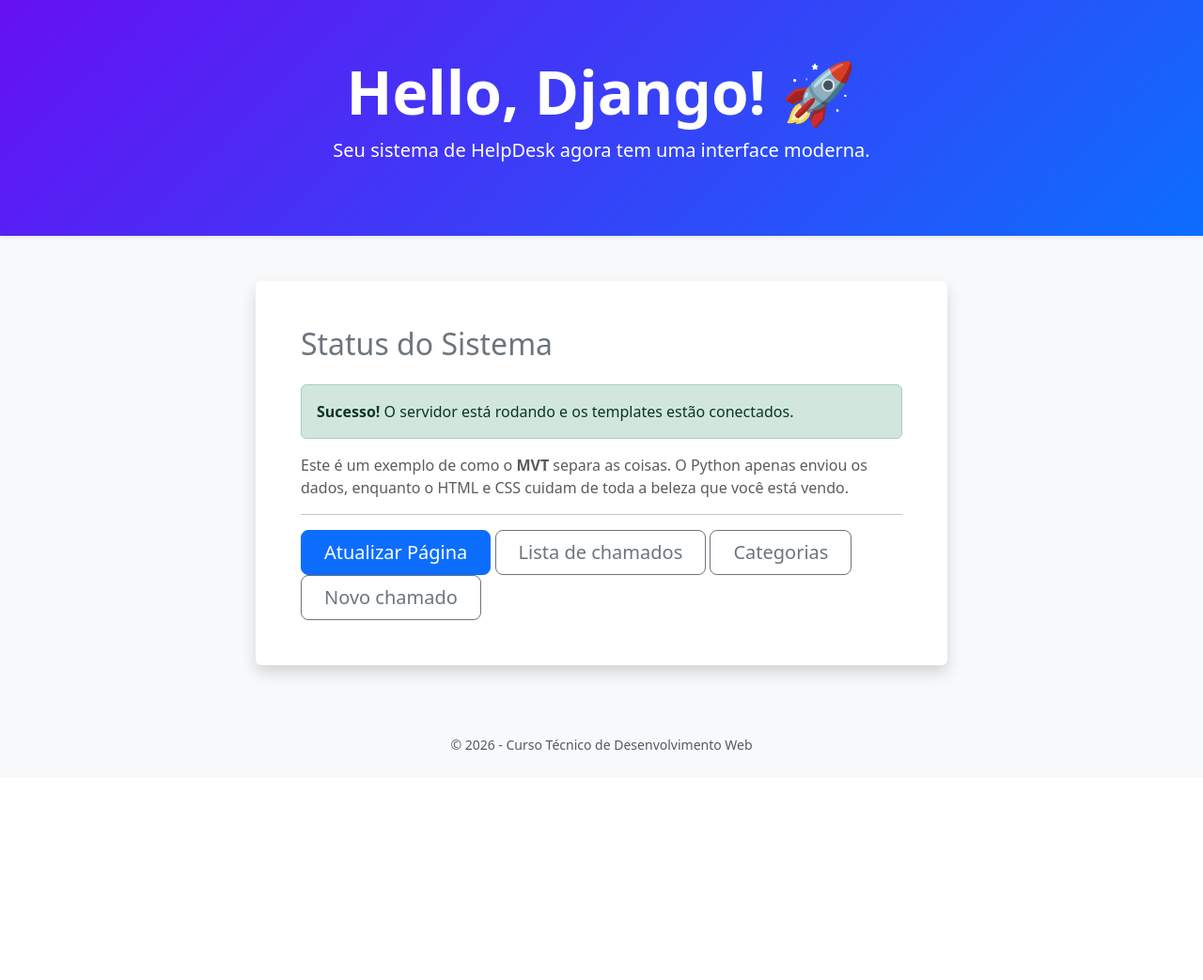
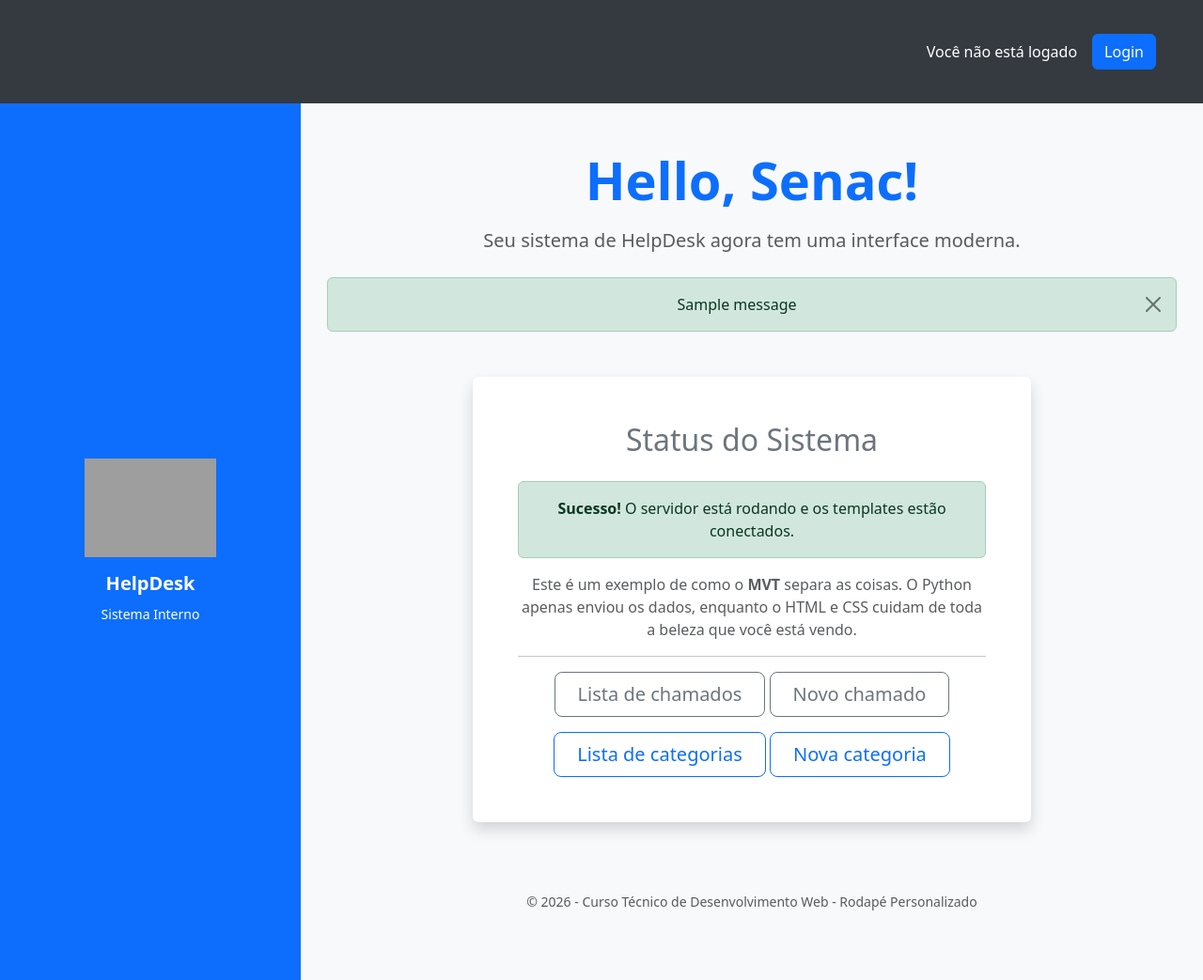
Before and after one commit to AnaCM366/Senac_Python, a Django app: page / in a window 1280 px wide. Shown: the whole page at 94% size. Before the commit the page ends 798 px from the top, so only its background shows below. Run offline with Django 5.2, Linux system fonts and the light colour scheme; tables that the repository leaves empty hold one stand-in row (values such as "Sample post"); one stand-in notice (Sample message) is shown; grey boxes are pictures that could not be loaded.

Commit message:
Aula 11 e 12

```diff
--- /dev/null
+++ b/Aula_4/core/static/core/css/style.css
@@ -0,0 +1,23 @@
+body {
+    background-color: #f8f9fa;
+}
+
+
+h1 {
+    color: #0d6efd;
+}
+
+.hero-section {
+    background: linear-gradient(135deg, #6610f2, #0d6efd);
+    color: white;
+    padding: 60px 0;
+}
+
+.page-header {
+    background-color: #343a40;
+    color: white;
+    padding: 20px 0;
+    justify-items: right;
+    padding-right: 50px;
+    max-height: 124px;
+}
--- a/Aula_4/core/templates/core/base.html
+++ b/Aula_4/core/templates/core/base.html
@@ -1,3 +1,5 @@
+{% load static %}
+
 <!DOCTYPE html>
 <html lang="pt-br">
 
@@ -6,36 +8,79 @@
     <meta name="viewport" content="width=device-width, initial-scale=1.0">
     <title>HelpDesk | Home</title>
     <link href="https://cdn.jsdelivr.net/npm/bootstrap@5.3.0/dist/css/bootstrap.min.css" rel="stylesheet">
-    <style>
-        body {
-            background-color: #f8f9fa;
-        }
-
-        .hero-section {
-            background: linear-gradient(135deg, #6610f2, #0d6efd);
-            color: white;
-            padding: 60px 0;
-        }
-    </style>
+    <link rel="stylesheet" href="{% static 'core/css/style.css' %}">
 </head>
 
 <body>
-    <header class="hero-section text-center shadow-sm">
-        <div class="container">
-            <h1 class="display-3 fw-bold">Hello, Django! 🚀</h1>
-            <p class="lead">Seu sistema de HelpDesk agora tem uma interface moderna.</p>
+    <div class="row g-0 min-vh-100">
+        <div class="page-header">
+
+            {% if user.is_authenticated %}
+            <div class="my-3" style="display: flex;">
+                <div class="me-3" style="align-content: center;">
+                    Olá, <strong>{{ user.username }}</strong>
+                </div>
+                <form method="post" action="/admin/logout/">
+                    {% csrf_token %}
+                    <button type="submit" class="btn btn-danger">
+                        Logout
+                    </button>
+                </form>
+            </div>
+            {% else %}
+            <div class="my-3" style="display: flex;">
+                <div class="me-3" style="align-content: center;">
+                    Você não está logado
+                </div>
+                <a href="/admin/login" class="btn btn-primary">
+                    Login
+                </a>
+            </div>
+            {% endif %}
         </div>
-    </header>
 
-    {% block content %}
-    <div>BEM-VINDO do bloco content</div>
-    {% endblock %}
+        <!-- Sidebar -->
+        <div class="col-12 col-md-3 bg-primary text-white d-flex align-items-center justify-content-center">
+            <div class="text-center p-4">
+                <img src="{% static 'core/img/logo.png' %}" alt="Logo" class="img-fluid mb-3" style="max-width: 140px;">
+                <h5 class="fw-bold">HelpDesk</h5>
+                <small>Sistema Interno</small>
+            </div>
+        </div>
 
-    {% block conteudo %}
-    <footer class="text-center py-4 text-muted">
-        <small>&copy; 2026 - Curso Técnico de Desenvolvimento Web</small>
-    </footer>
-    {% endblock %}
+        <!-- Conteúdo principal -->
+        <div class="col-12 col-md-9 d-flex align-items-center">
+            <header class="w-100 text-center py-5 px-3">
+                <h1 class="display-4 fw-bold mb-3">Hello, Senac!</h1>
+                <p class="lead text-muted mb-4">
+                    Seu sistema de HelpDesk agora tem uma interface moderna.
+                </p>
+
+                <div class="container mt-3">
+                    {% if messages %}
+                    {% for message in messages %}
+                    <div class="alert alert-{{ message.tags }} alert-dismissible fade show" role="alert">
+                        {{ message }}
+                        <button type="button" class="btn-close" data-bs-dismiss="alert"></button>
+                    </div>
+                    {% endfor %}
+                    {% endif %}
+                </div>
+
+                {% block content %}
+                <div>BEM-VINDO do bloco content</div>
+                {% endblock %}
+
+                {%block rodape %}
+                <div class="text-center py-4 text-muted">
+                    <small>&copy; 2026 - Curso Técnico de Desenvolvimento Web - Rodapé Personalizado</small>
+                </div>
+                {% endblock %}
+            </header>
+        </div>
+
+    </div>
+    </div>
 </body>
 
 </html>
--- a/Aula_4/core/templates/core/editar_categoria.html
+++ b/Aula_4/core/templates/core/editar_categoria.html
@@ -1,5 +1,4 @@
 {% extends "core/base.html" %}
-
 
 {% block content %}
 <div class="card shadow-sm">
@@ -9,12 +8,12 @@
     <div class="card-body">
         <form method="POST">
             {% csrf_token %}
-            <!-- Informação especial do formulário de edição categoria -->
+            <!-- Informação especial do formulário de nova categoria -->
 
             <div class="mb-3">
                 <label class="form-label fw-bold">Nome da Categoria:</label>
                 <input type="text" name="nome" class="form-control" placeholder="Ex: Hardware"
-                    value="{{ categoria.nome }}" required>
+                    value="{{categoria.nome}}" required>
             </div>
             <!-- fim da Informação especial  -->
             <div class="d-grid">
--- a/Aula_4/core/templates/core/home.html
+++ b/Aula_4/core/templates/core/home.html
@@ -1,10 +1,7 @@
 {% extends "core/base.html" %}
 
+
 {% block content %}
-<!DOCTYPE html>
-<html lang="pt-br">
-
-<body>
 <main class="container my-5">
     <div class="row justify-content-center">
         <div class="col-md-8">
@@ -27,11 +24,13 @@
                     <hr>
 
                     <div class="d-grid gap-2 d-md-block">
-                            <a href="/" class="btn btn-primary btn-lg px-4">Atualizar Página</a>
-                            <a href="/listar-chamados" class="btn btn-outline-secondary btn-lg px-4">Lista de
-                                chamados</a>
-                            <a href="/listar-categorias" class="btn btn-outline-secondary btn-lg px-4">Categorias</a>
+                        <a href="/listar-chamados" class="btn btn-outline-secondary btn-lg px-4">Lista de chamados</a>
                         <a href="/novo-chamado" class="btn btn-outline-secondary btn-lg px-4">Novo chamado</a>
+                    </div>
+
+                    <div class="d-grid gap-2 d-md-block mt-3">
+                        <a href="/listar-categorias" class="btn btn-outline-primary btn-lg px-4">Lista de categorias</a>
+                        <a href="/nova-categoria" class="btn btn-outline-primary btn-lg px-4">Nova categoria</a>
                     </div>
                 </div>
             </div>
@@ -41,12 +40,9 @@
 
 {% endblock %}
 
-    {% block rodape%}
 
+{% block rodape %}
 <div class="text-center py-4 text-muted">
     <small>&copy; 2026 - Curso Técnico de Desenvolvimento Web - Rodapé Personalizado</small>
 </div>
-</body>
-
-</html>
 {% endblock %}
--- a/Aula_4/core/views.py
+++ b/Aula_4/core/views.py
@@ -1,92 +1,168 @@
-from django.http import HttpResponse
-from django.shortcuts import render, redirect
-# from .models import Chamado
+from django.shortcuts import render, redirect, get_object_or_404
+from .models import Chamado, Categoria
 from django.contrib.auth.decorators import login_required
+from django.contrib.auth.decorators import permission_required
 
-from .models import Categoria
+from django.views.generic import CreateView, ListView, DeleteView, View
+from django.contrib.auth.mixins import LoginRequiredMixin, PermissionRequiredMixin
+from django.urls import reverse_lazy
+from django.contrib import messages
 
-chamados = [
-    {"id": 1, "laboratorio": "Lab 01", "problema": "Computador não liga", "prioridade": "Alta", "data_criacao": "2024-01-10 14:30"},
-    {"id": 2, "laboratorio": "Lab 02", "problema": "Internet lenta", "prioridade": "Média", "data_criacao": "2024-01-11 09:15"},
-    {"id": 3, "laboratorio": "Lab 03", "problema": "Impressora sem tinta", "prioridade": "Baixa", "data_criacao": "2024-01-12 11:45"},
-]
-
-categorias = [
-    {"id": 1, "nome": "Hardware"},
-    {"id": 2, "nome": "Software"},
-    {"id": 3, "nome": "Rede"},
-]
+from django.http import JsonResponse
 
 def home(request):
-    return render(request, 'core/home.html')
+    return render(request, "core/home.html" )
 
+
+# exemplo de view para criar um novo chamado
+# Usando o método POST para receber os dados do formulário e criar um novo registro no banco de dados.
+# Usando o método GET para exibir o formulário para o usuário.
 def novo_chamado(request):
-    # 1. Se o usuário clicou no botão de enviar (POST)
     if request.method == "POST":
-        # Capturamos os dados do formulário
         laboratorio = request.POST.get('laboratorio')
         descricao = request.POST.get('descricao')
         prioridade = request.POST.get('prioridade')
-        # Salvamos na nossa "base de dados"
-        print(f"Recebido: {laboratorio}, {descricao}, {prioridade}")
+        id_categoria = request.POST.get('categoria')
 
-        chamados.append({
-            "id": len(chamados) + 1,
-            "laboratorio": laboratorio,
-            "descricao": descricao,
-            "prioridade": prioridade
-        })
+        # Buscamos o objeto categoria no banco
+        categoria_selecionada = Categoria.objects.get(id=id_categoria)
 
-        # 2. Redireciona de volta para a lista após salvar
-        return redirect('/listar-chamados')
+        Chamado.objects.create(
+            laboratorio=laboratorio,
+            descricao=descricao,
+            prioridade=prioridade,
+            categoria=categoria_selecionada # Passamos o objeto, não o texto!
+        )
 
-    # 3. Se o usuário apenas acessou a página (GET)
-    return render(request, 'core/novo_chamado.html')
+        messages.success(request, 'Chamado criado com sucesso!')
+        return redirect('/listar')
+
+    if request.method == "GET":
+        print("chegou um get")
+        categorias = Categoria.objects.all()
+        return render(request, 'core/novo_chamado.html', {'categorias': categorias})
 
 
-def fechar(request, id):
-    for chamado in chamados:
-        if chamado["id"] == id:
-            chamados.remove(chamado)
-            break
+# recebemos o id do chamado que queremos fechar,
+# buscamos o chamado no banco de dados usando esse id
+# depois chamamos o método delete() para remover o registro do banco.
 
+
+from django.contrib import messages
+def fechar_chamado(request, id):
+    chamado = Chamado.objects.get(id=id)
+    chamado.delete()
+    messages.success(request, 'Chamado fechado com sucesso')
     return redirect('/listar')
 
+
+# primeiro decoramos a função com @login_required para garantir que o usuário esteja autenticado
+# depois decoramos com @permission_required para verificar
+# se o usuário tem a permissão 'core.view_chamado' necessária para acessar essa view.
+#
+# Se o usuário NÃO tiver a permissão, será levantada uma exceção (raise_exception=True)
+@login_required
+@permission_required('core.view_chamado', raise_exception=True)
 def listar_chamados(request):
+    # Busca TODOS os registros do banco de dados
+    chamados = Chamado.objects.all()
     return render(request, 'core/listar.html', {"chamados": chamados})
 
 
 
+# Neste exemplo, recebemos o id do chamado que queremos editar, buscamos o chamado no banco de dados usando esse id
+# Para criarrmos o chamado precisamos passar também as categorias para o template, para que o usuário possa escolher a categoria do chamado.
+# logo retornamos o objeto {'categorias': categorias, 'chamado': chamado}
+def editar_chamado(request, id):
+    # Busca TODOS os registros do banco de dados
+    chamado = Chamado.objects.get(id=id)
+    categorias = Categoria.objects.all()
 
-# Novas views para categorias
+    if request.method == "POST":
+        # 2. Atualiza os campos com o que veio do formulário
+        chamado.laboratorio = request.POST.get('laboratorio')
+        chamado.descricao = request.POST.get('descricao')
+        chamado.prioridade = request.POST.get('prioridade')
+        id_cat = request.POST.get('categoria')
 
-def listar_categorias(request):
-    return render(request, 'core/listar_categorias.html', {"categorias": categorias})
+        chamado.categoria = Categoria.objects.get(id=id_cat)
 
-def nova_categoria(request):
-    if request.method == "POST":
-        nome = request.POST.get('nome')
-        categorias.append({
-            "id": len(categorias) + 1,
-            "nome": nome
-        })
-        # salvar meus dados
-        return redirect('/listar-categorias')
-    return render(request, 'core/nova_categoria.html')
+        # 3. Salva as alterações
+        chamado.save()
+        return redirect('/listar')
+    return render(request, 'core/editar_chamado.html', {'categorias': categorias, 'chamado': chamado,})
 
+# Exmeplo de view para editar uma categoria, usando o id da categoria para buscar o registro no banco de dados,
+# apenas usuários autenticados podem acessar essa view, por isso usamos o decorador @login_required
+@login_required
 def editar_categoria(request, id):
     categoria = Categoria.objects.get(id=id)
-
     if request.method == "POST":
+        #salvar as alterações
         categoria.nome = request.POST.get('nome')
         categoria.save()
-        return redirect('/lista_categorias')
+        return redirect('/listar-categorias')
+
     if request.method == "GET":
-        return render(request, "core/editar_categoria.html", {"categoria": categoria})
+        #retornar o formulário preenchido com os dados atuais
+        return render(request, 'core/editar_categoria.html', {'categoria': categoria})
 
-def excluir_categoria(request, id):
-    for categoria in categorias:
-        if categoria["id"] == id:
-            categorias.remove(categoria)
-            break
-    return redirect('/listar-categorias')
+
+# Exemplo de como era com FBV (function based view)
+# def listar_categorias(request):
+#     categorias = Categoria.objects.all()
+#     return render(request, 'core/listar_categorias.html', {"categorias": categorias})
+#
+# Exemplo de como fica com CBV (class based view)
+class ListarCategoriasView(ListView):
+    model = Categoria
+    template_name = 'core/listar_categorias.html'
+    context_object_name = 'categorias'
+
+# Exemplo para criar uma nova categoria usando CBV (class based view)
+# O usuário deve estar logado e ter a permissão 'core.add_categoria' para acessar essa view
+# por isso usamos os mixins LoginRequiredMixin e PermissionRequiredMixin
+
+
+class NovaCategoriaView(LoginRequiredMixin, PermissionRequiredMixin, CreateView):
+    model = Categoria
+    fields = ['nome']
+    template_name = 'core/nova_categoria.html'
+    success_url = reverse_lazy('listar-categorias')
+
+    permission_required = 'core.add_categoria'
+    raise_exception = True
+
+
+
+
+class ExcluirCategoriaView(LoginRequiredMixin, PermissionRequiredMixin, View):
+    model = Categoria
+    ## Caso quiséssemos usar um template para confirmar a exclusão, descomentariamos a linha abaixo e criaríamos o template 'core/confirmar_exclusao_categoria.html'
+    # template_name = 'core/confirmar_exclusao_categoria.html'
+    success_url = reverse_lazy('listar-categorias')
+
+    permission_required = 'core.delete_categoria'
+    raise_exception = True
+
+
+    # Como não queremos usar um template para confirmar a exclusão, mudamos o mixing para get e não DeleteView
+    # Sobrescrevemos o método get para chamar o método post diretamente, assim a exclusão acontece sem precisar de confirmação.
+    def get(self, request, pk):
+        categoria = get_object_or_404(Categoria, pk=pk)
+        categoria.delete()
+        return redirect(self.success_url)
+
+
+def api_chamados(request):
+    chamados = Chamado.objects.all()
+    data = []
+    for chamado in chamados:
+        data.append({
+            'id': chamado.id,
+            'laboratorio': chamado.laboratorio,
+            'descricao': chamado.descricao,
+            'prioridade': chamado.prioridade,
+            'categoria': chamado.categoria.nome,
+        })
+    return JsonResponse(data, safe=False)
--- a/Aula_4/setup/settings.py
+++ b/Aula_4/setup/settings.py
@@ -23,9 +23,9 @@ BASE_DIR = Path(__file__).resolve().parent.parent
 SECRET_KEY = 'django-insecure-#m7nt46tf^q4pd(^c4tl^b&s*=6_pz)&yi3nl=qf4#m+l$&jsf'
 
 # SECURITY WARNING: don't run with debug turned on in production!
-DEBUG = True
+DEBUG = False
 
-ALLOWED_HOSTS = []
+ALLOWED_HOSTS = ['*']
 
 
 # Application definition
--- a/Aula_4/setup/urls.py
+++ b/Aula_4/setup/urls.py
@@ -16,20 +16,26 @@ Including another URLconf
 """
 from django.contrib import admin
 from django.urls import path
-from core.views import home, listar_chamados, novo_chamado, fechar
-from core.views import listar_categorias, nova_categoria, excluir_categoria, editar_categoria
+from core.views import home, listar_chamados, novo_chamado, fechar_chamado, editar_chamado
+from core.views import editar_categoria
+from core.views import ListarCategoriasView, NovaCategoriaView, ExcluirCategoriaView
+from core.views import api_chamados
+urlpatterns = [
+    # Exemplo de uso com FBV (Function Based View)
+    path('admin/', admin.site.urls),
+    path('', home),  # Deixando vazio '', a página aparece na raiz do site
 
-urlpatterns = [
-    path('admin/', admin.site.urls),
+    path('listar-chamados/', listar_chamados, name='listar-chamados'),
+    path('editar-chamado/<int:id>', editar_chamado, name='editar-chamado'),
+    path('novo-chamado/', novo_chamado),
+    path('fechar-chamado/<int:id>', fechar_chamado, name='fechar-chamado'),
 
+    path('editar-categoria/<int:id>', editar_categoria, name='editar-categoria'),
 
-    path('', home),  # Deixando vazio '', a página aparece na raiz do site
-    path('listar-chamados', listar_chamados),
-    path('novo-chamado', novo_chamado),
-    path('fechar/<int:id>', fechar, name='fechar-chamado'),
+    # Exemplo de uso com CBV (class based view)
+    path('listar-categorias', ListarCategoriasView.as_view(), name='listar-categorias'),
+    path('nova-categoria', NovaCategoriaView.as_view(), name='nova-categoria'),
+    path('excluir-categoria/<int:pk>', ExcluirCategoriaView.as_view(), name='excluir-categoria'),
 
-    path('listar-categorias', listar_categorias),
-    path('nova-categoria', nova_categoria),
-    path('exclur-categoria/<int:id>', excluir_categoria, name='excluir-categoria'),
-    path('editar_categoria/<int:id>', editar_categoria, name='editar_categoria')
+    path('api/chamados/', api_chamados, name='listar-chamados-api'),
 ]
```
Also changed, not shown: Aula_4/core/admin.py (+4 -3 lines), Aula_4/core/models.py (+48 -55 lines), Aula_4/core/templates/core/listar.html (+16 -11 lines), Aula_4/core/templates/core/listar_categorias.html (+19 -8 lines), Aula_4/core/templates/core/novo_chamado.html (+8 -1 lines), Aula_4/core/migrations/0001_initial.py, Aula_4/core/static/core/images/LogoSenac.png (added), Aula_4/db.sqlite3. Lines whose indentation alone changed are shown as unchanged.
